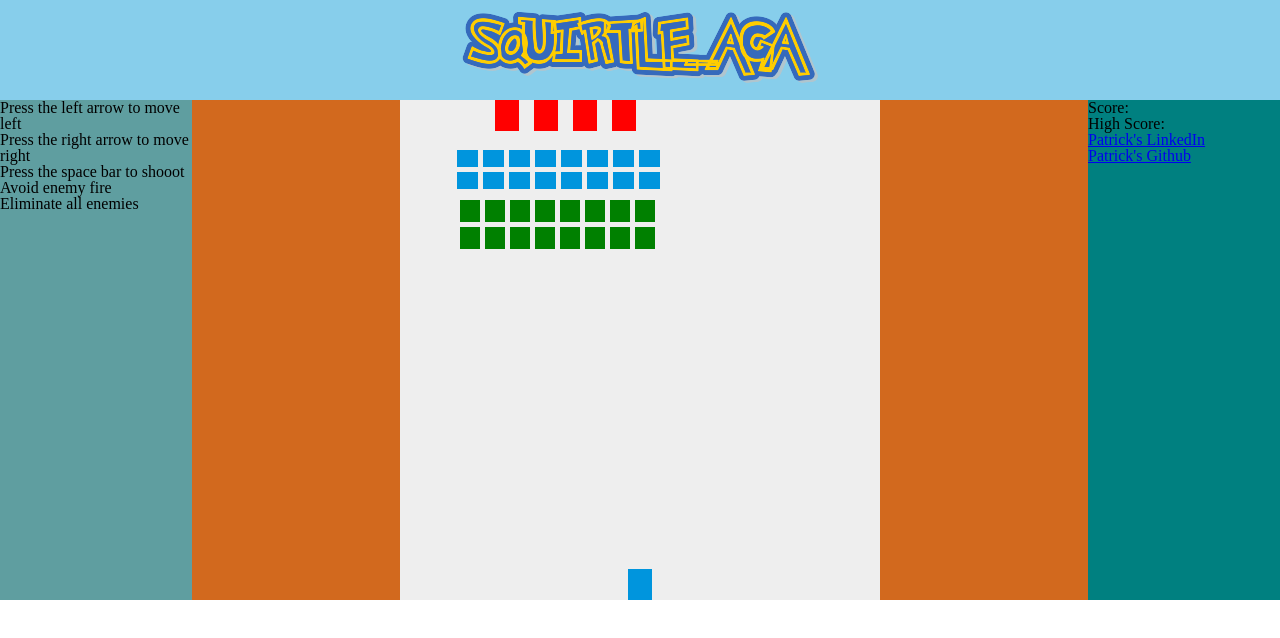
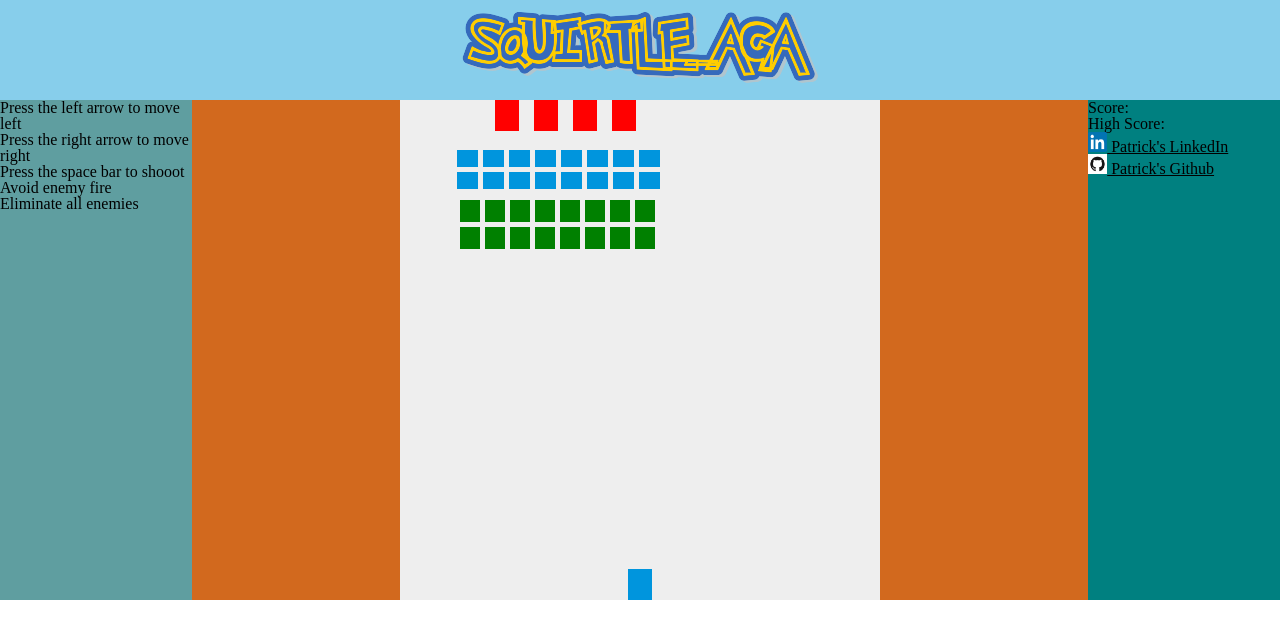
Before and after one commit to patricksbrown1992/Squirtle-Aga, a website built with webpack: page index.html in a window 1280 px wide. Built offline with nearby package versions, Linux system fonts and the light colour scheme; files whose address does not match are found by name.

Commit message:
add icons for links

```diff
--- a/css/main.css
+++ b/css/main.css
@@ -26,7 +26,21 @@
     width: 15%;
     display: flex;
     flex-direction: column;
+}
+.score-nav h3 a{
+    color: black;
+    cursor: pointer;
 
+}
+
+.linkedin-logo{
+    width: 10%;
+    height: 90%;
+}
+
+.github-logo{
+    width: 10%;
+    height: 90%;
 }
 
 .canvas {
--- a/index.html
+++ b/index.html
@@ -245,8 +245,8 @@
         <div class="score-nav">
             <h3>Score: </h3>
             <h3>High Score:</h3>
-            <a href="https://www.linkedin.com/in/patrick-brown-ab4407142">Patrick's LinkedIn</a>
-            <a href="https://github.com/patricksbrown1992/Squirtle-Aga">Patrick's Github</a>
+            <h3> <a href="https://www.linkedin.com/in/patrick-brown-ab4407142"><img class="linkedin-logo" src="./assets//LinkedIn_logo.png">  Patrick's LinkedIn</a></h3>
+           <h3><a href="https://github.com/patricksbrown1992/Squirtle-Aga"> <img class='github-logo'src="./assets/github-logo.png">  Patrick's Github</a></h3>
         </div>
     </div>
 
```
Also changed, not shown: assets/LinkedIn_logo.png (added), assets/github-logo.png (added).
